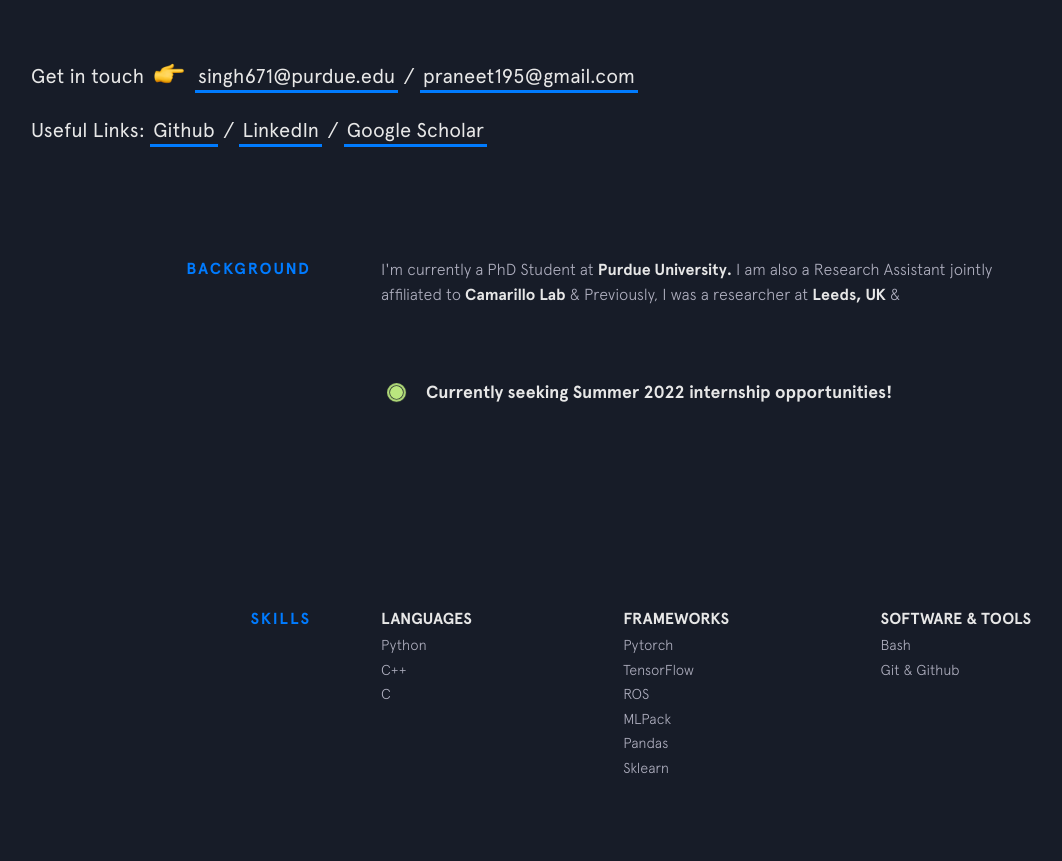
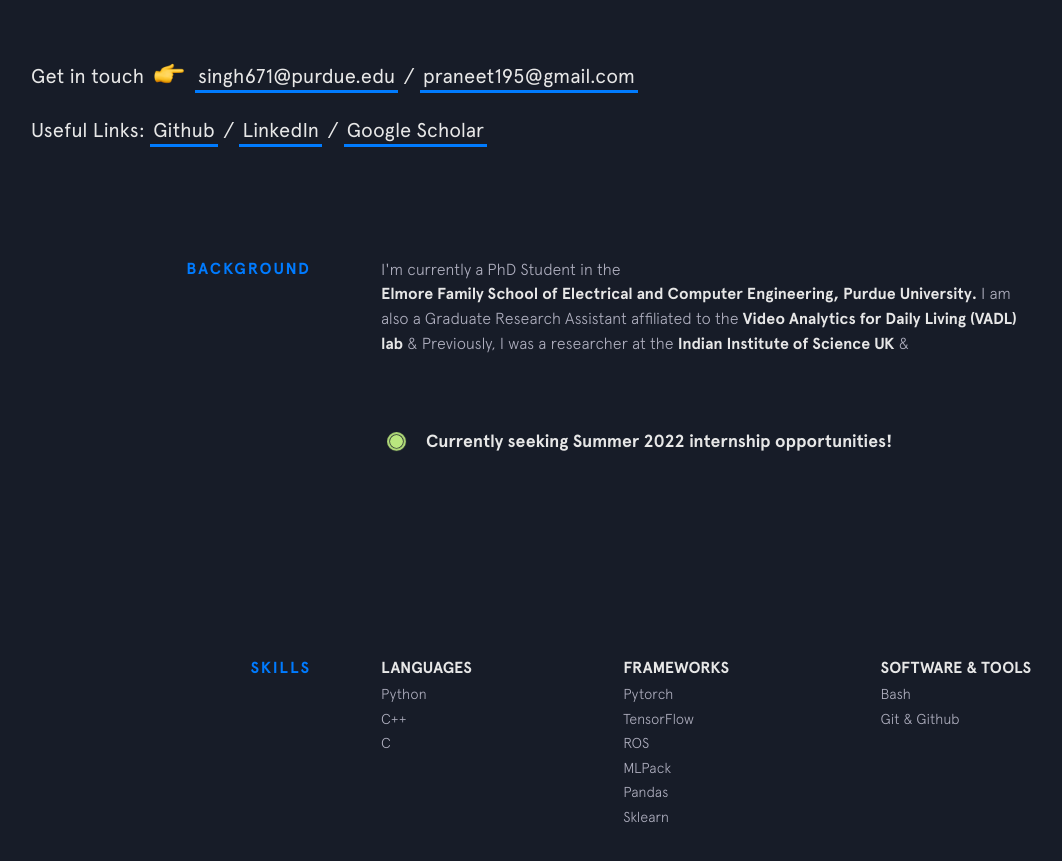
Before and after one commit to praneet195/praneet195.github.io, a Jekyll site: the page built from index.html, in a window 1280 px wide and 900 px high, scrolled down 743 px. Shown: the top 861 px of the window, without its empty margins (69-1131 px from the left). Built offline with Jekyll 4.4.1, drawn with Linux system fonts in a browser that asks for light colours; nearby versions of some CDN libraries.

Commit message:
Update background.html

```diff
--- a/_includes/background.html
+++ b/_includes/background.html
@@ -2,14 +2,14 @@
   <div class="section__title">Background</div>
   <div class="section__content">
     <p>
-      I'm currently a PhD Student at
-      <a class="underline-link" href="https://www.purdue.edu/" target="_blank">Purdue University.  </a>
-     I am also a Research Assistant jointly affiliated to
-      <a class="underline-" target="_blank">Camarillo Lab </a>
+      I'm currently a PhD Student in the
+      <a class="underline-link" href="https://engineering.purdue.edu/ECE" target="_blank">Elmore Family School of Electrical and Computer Engineering, Purdue University.  </a>
+     I am also a Graduate Research Assistant affiliated to the
+      <a class="underline-" target="_blank">Video Analytics for Daily Living (VADL) lab</a>
       &amp;
 
-      Previously, I was a researcher at
-      <a class="underline-link" href="https://robotics.leeds.ac.uk/research/medical-robotics/surgical-robotics/" target="_blank">Leeds, UK</a>
+      Previously, I was a researcher at the
+      <a class="underline-link" href="https://cps.iisc.ac.in/" target="_blank">Indian Institute of Science UK</a>
       &amp;
 
     </p>
```
